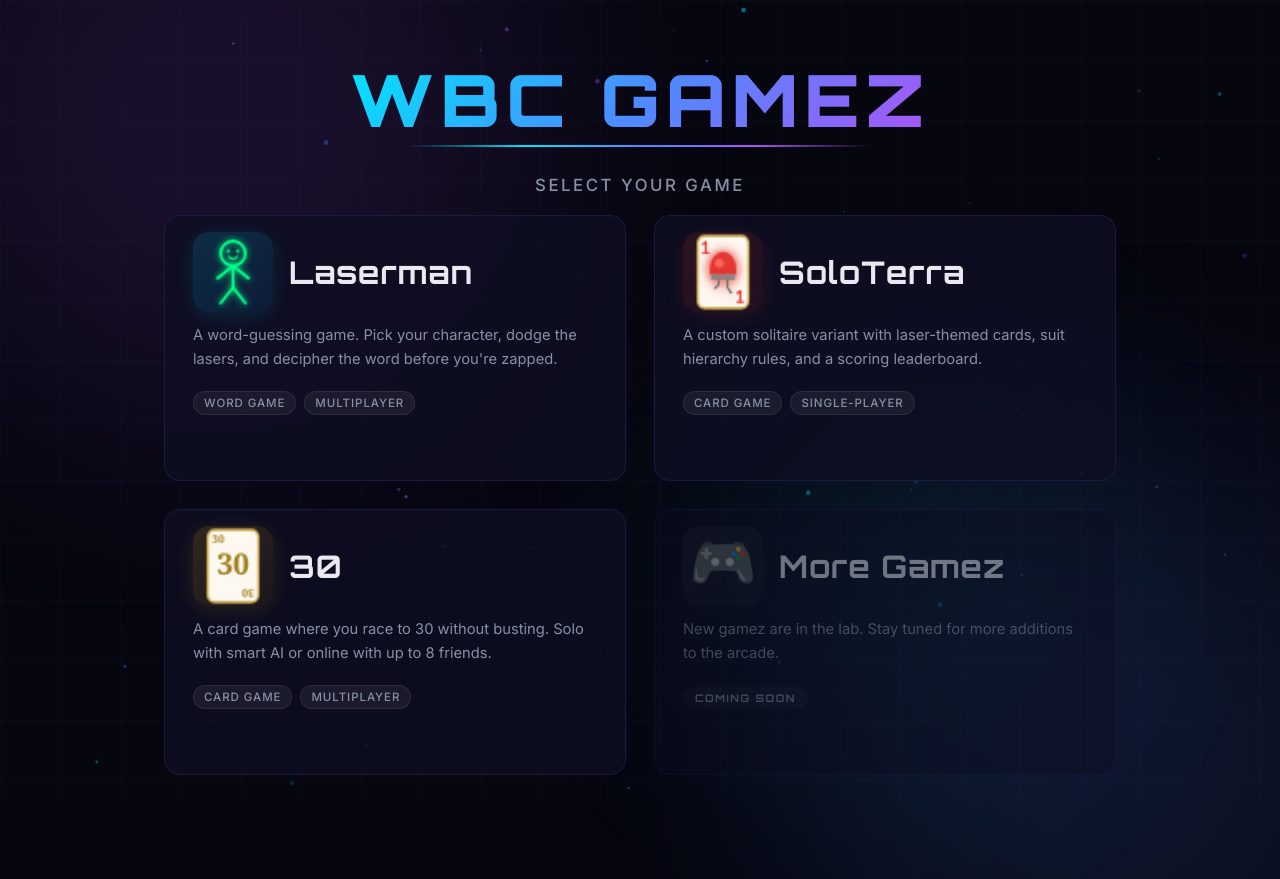
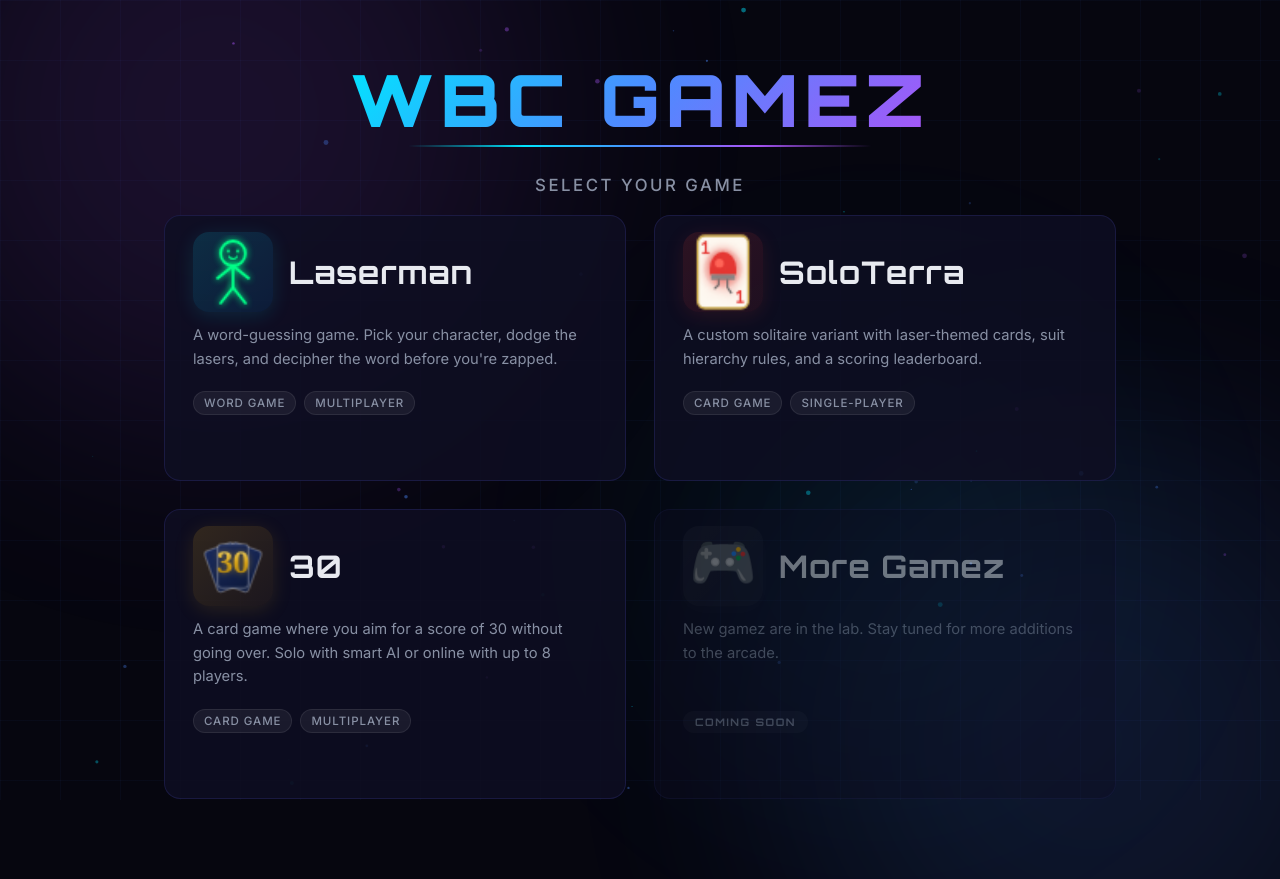
Before and after one commit to BrightInfinity3/wbcgamez, a website: page public/index.html in a window 1280 px wide. Before the commit the page ends 855 px from the top, so only its background shows below. Drawn offline with Linux system fonts and the light colour scheme.

Commit message:
30 card: switch icon to title-screen fan + softer description
Icon now mirrors the game's title screen — three dark-blue cards
fanned around a gold "30" with the same gradient stops the actual
title uses. Description tweaked to be more inviting ("aim for a
score of 30 without going over… up to 8 players").

Co-Authored-By: Claude Opus 4.6 <noreply@anthropic.com>

```diff
--- a/public/index.html
+++ b/public/index.html
@@ -473,7 +473,7 @@
           <h2 class="card-title">30</h2>
         </div>
         <p class="card-desc">
-          A card game where you race to 30 without busting. Solo with smart AI or online with up to 8 friends.
+          A card game where you aim for a score of 30 without going over. Solo with smart AI or online with up to 8 players.
         </p>
         <div class="card-tags">
           <span class="tag">Card Game</span>
@@ -753,56 +753,67 @@
       x.restore();
     })();
 
-    // Draw 30 icon — gold playing card with bold "30" centered + corner pips
+    // Draw 30 icon — three blue cards in a fan with gold "30" centered,
+    // matching the title screen of the game.
     (function() {
       const c = document.getElementById('thirty-icon');
       if (!c) return;
       const x = c.getContext('2d');
-      const gold = '#c8a84e';
-      const goldDark = '#a0801e';
-      const cream = '#fdf8f0';
 
-      // Scale 1.1× around canvas center to match the SoloTerra card footprint
+      // Scale 1.1× around canvas center to match SoloTerra's footprint
       x.save();
       x.translate(24, 24);
       x.scale(1.1, 1.1);
       x.translate(-24, -24);
 
-      const cLeft = 10, cTop = 4, cW = 28, cH = 40, cR = 4;
+      // Card fan: pivot near bottom so cards splay outward upward
+      const cardW = 17;
+      const cardH = 24;
+      const cardR = 2.2;
+      const pivotX = 24;
+      const pivotY = 36;
 
-      // Card fill
-      x.fillStyle = cream;
-      x.beginPath();
-      x.roundRect(cLeft, cTop, cW, cH, cR);
-      x.fill();
+      function drawFanCard(angleDeg) {
+        x.save();
+        x.translate(pivotX, pivotY);
+        x.rotate(angleDeg * Math.PI / 180);
+        const left = -cardW / 2;
+        const top = -cardH;
+        // Blue card-back gradient (matches --card-back-1 → --card-back-2)
+        const grad = x.createLinearGradient(left, top, left + cardW, top + cardH);
+        grad.addColorStop(0, '#1a2a5c');
+        grad.addColorStop(1, '#0d1a3d');
+        x.fillStyle = grad;
+        x.beginPath();
+        x.roundRect(left, top, cardW, cardH, cardR);
+        x.fill();
+        // Subtle white border like the title cards
+        x.strokeStyle = 'rgba(255, 255, 255, 0.28)';
+        x.lineWidth = 1;
+        x.beginPath();
+        x.roundRect(left, top, cardW, cardH, cardR);
+        x.stroke();
+        x.restore();
+      }
 
-      // Gold border
-      x.strokeStyle = gold;
-      x.lineWidth = 1.2;
-      x.beginPath();
-      x.roundRect(cLeft, cTop, cW, cH, cR);
-      x.stroke();
+      // Side cards first so the center card lands on top
+      drawFanCard(-20);
+      drawFanCard(20);
+      drawFanCard(0);
 
-      // Big "30" centered with subtle gold stroke + dark gold fill
-      x.fillStyle = goldDark;
-      x.font = '700 16px Georgia, "Times New Roman", serif';
+      // Gold "30" centered over the fan
+      x.font = '900 16px Georgia, "Times New Roman", serif';
       x.textAlign = 'center';
       x.textBaseline = 'middle';
-      x.fillText('30', 24, 24);
-
-      // Tiny "30" in top-left and bottom-right corners (real-card vibe)
-      x.font = '700 6px Georgia, "Times New Roman", serif';
-      x.fillStyle = goldDark;
-      // top-left
-      x.textAlign = 'left';
-      x.textBaseline = 'top';
-      x.fillText('30', cLeft + 2.5, cTop + 2.5);
-      // bottom-right (rotated 180° so it reads from the other side, like a real card)
-      x.save();
-      x.translate(cLeft + cW - 2.5, cTop + cH - 2.5);
-      x.rotate(Math.PI);
-      x.fillText('30', 0, 0);
-      x.restore();
+      const textY = 23;
+      const goldGrad = x.createLinearGradient(0, textY - 8, 0, textY + 8);
+      goldGrad.addColorStop(0, '#f0d060');
+      goldGrad.addColorStop(0.45, '#d4a017');
+      goldGrad.addColorStop(1, '#a07a10');
+      x.fillStyle = goldGrad;
+      x.shadowColor = 'rgba(212, 160, 23, 0.55)';
+      x.shadowBlur = 4;
+      x.fillText('30', 24, textY);
 
       x.restore();
     })();
```
